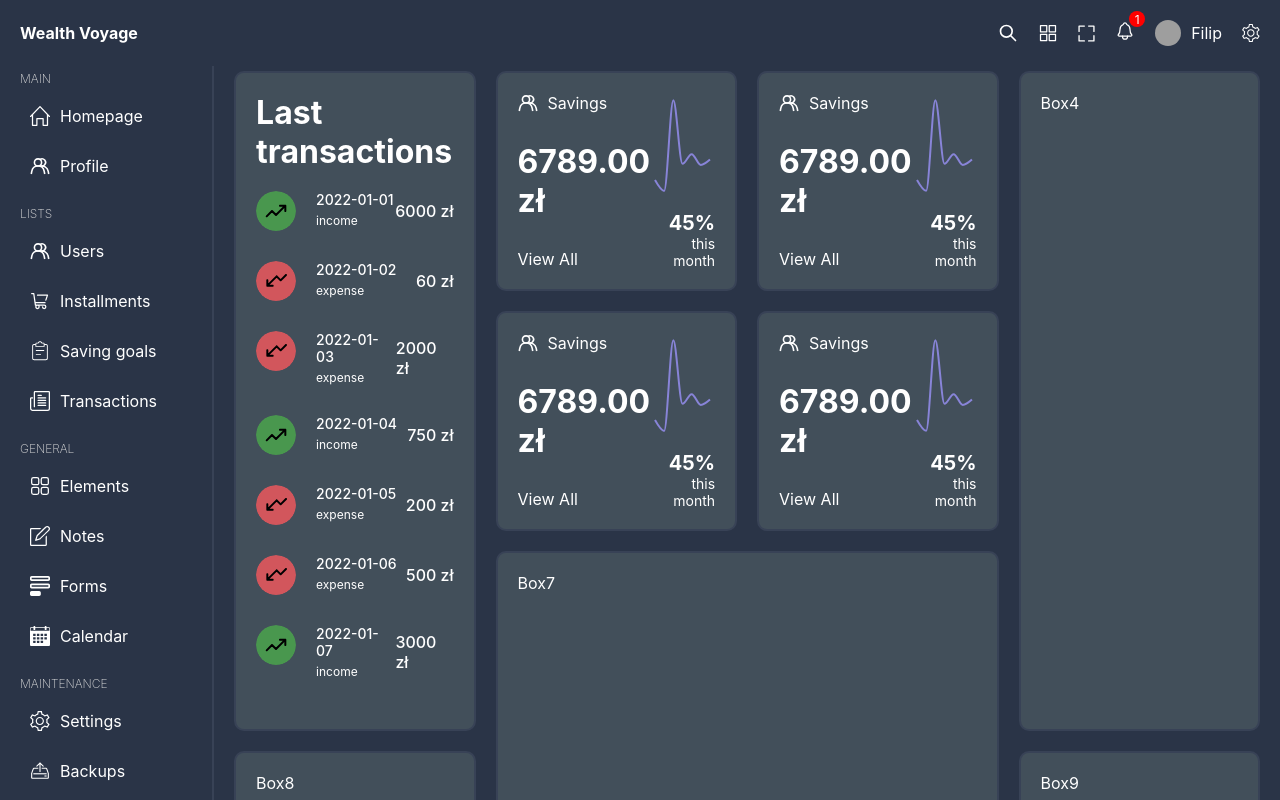
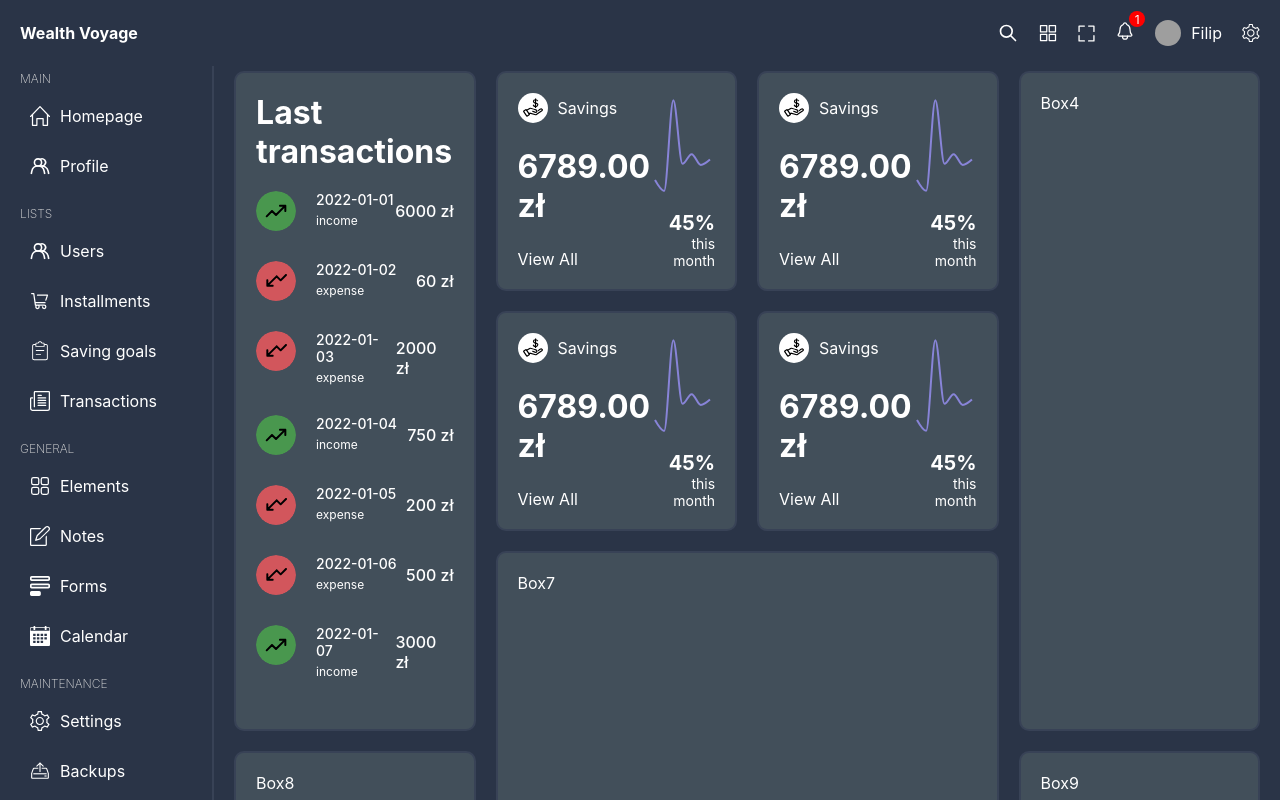
Before and after one commit to Filip-Politowski/WealthVoyage, a React (Create React App) app in the folder WealthVoyage-frontend-02/wealth-voyage/: page / in a window 1280 px wide. Shown: the top 800 px of the page. Built offline with nearby package versions, Linux system fonts and the light colour scheme; grey boxes are pictures that could not be loaded.

Commit message:
added svg to savings and style to it

```diff
--- a/WealthVoyage-frontend-02/wealth-voyage/src/components/chartBox/ChartBox.tsx
+++ b/WealthVoyage-frontend-02/wealth-voyage/src/components/chartBox/ChartBox.tsx
@@ -1,7 +1,7 @@
-import React from 'react'
-import "./chartBox.scss"
-import { Link } from 'react-router-dom';
-import { Line, LineChart, ResponsiveContainer, Tooltip } from 'recharts';
+import React from "react";
+import "./chartBox.scss";
+import { Link } from "react-router-dom";
+import { Line, LineChart, ResponsiveContainer, Tooltip } from "recharts";
 
 const ChartBox = () => {
   const data = [
@@ -52,7 +52,7 @@ const ChartBox = () => {
     <div className="chartBox">
       <div className="boxInfo">
         <div className="title">
-          <img src="/user.svg" alt="" />
+          <img src="/savings.svg" alt="" />
           <span>Savings</span>
         </div>
         <h1>6789.00 zł</h1>
@@ -63,9 +63,9 @@ const ChartBox = () => {
           <ResponsiveContainer width="100%" height="100%">
             <LineChart width={300} height={100} data={data}>
               <Tooltip
-              contentStyle={{background:"transparent", border:"none", }}
-              labelStyle={{display:"none"}}
-              position={{x:10, y:80}}
+                contentStyle={{ background: "transparent", border: "none" }}
+                labelStyle={{ display: "none" }}
+                position={{ x: 10, y: 80 }}
               />
               <Line
                 type="monotone"
@@ -84,6 +84,6 @@ const ChartBox = () => {
       </div>
     </div>
   );
-}
+};
 
-export default ChartBox
+export default ChartBox;
--- a/WealthVoyage-frontend-02/wealth-voyage/src/components/chartBox/chartBox.scss
+++ b/WealthVoyage-frontend-02/wealth-voyage/src/components/chartBox/chartBox.scss
@@ -1,40 +1,45 @@
-.chartBox{
+.chartBox {
   display: flex;
   height: 100%;
 
-    .boxInfo{
-        flex: 1.5;
+  .boxInfo {
+    flex: 3;
     display: flex;
     flex-direction: column;
     justify-content: space-between;
 
-        .title{
+    .title {
       display: flex;
       align-items: center;
       gap: 10px;
+
+      img {
+        width: 30px;
+        height: 30px;
+      }
     }
   }
 
-    .chartInfo{
-        flex: 1;
+  .chartInfo {
+    flex: 2;
     display: flex;
     flex-direction: column;
     justify-content: space-between;
 
-        .chart{
+    .chart {
       height: 100%;
       width: 100%;
     }
-        .texts{
+    .texts {
       display: flex;
       flex-direction: column;
       text-align: right;
     }
-        .percentage{
+    .percentage {
       font-weight: bold;
       font-size: 20px;
     }
-        .duration{
+    .duration {
       font-size: 14px;
     }
   }
```
Also changed, not shown: WealthVoyage-frontend-02/wealth-voyage/public/savings.svg (added). Lines whose indentation alone changed are shown as unchanged.
